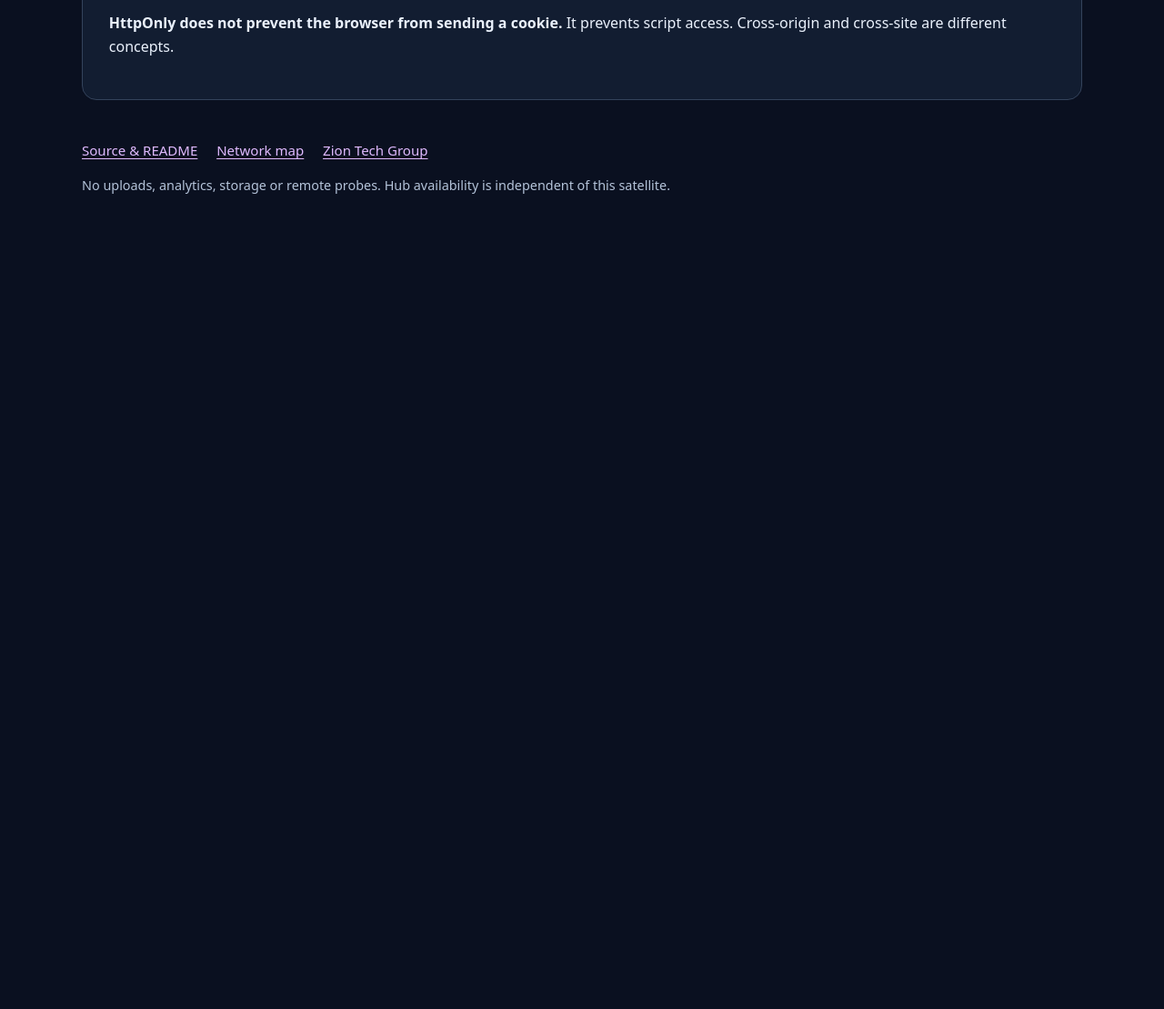
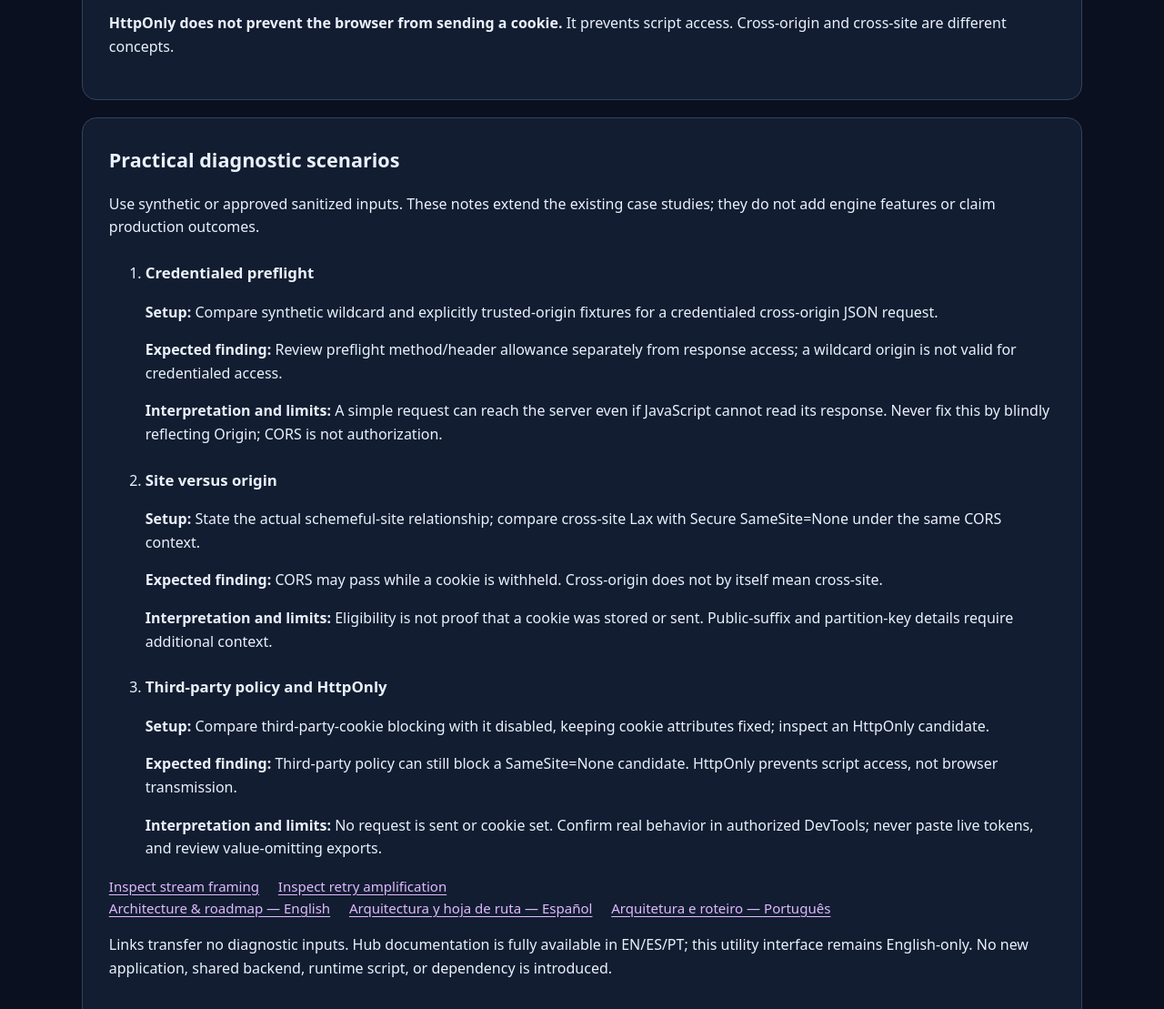
Before and after one commit to saipradikmallakuntla-tech/cors-cookie-doctor, a plain HTML site: page index.html in a window 1280 px wide. Shown: the part 2837-3946 px from the top of the page at 91% size. Before the commit the page ends 3114 px from the top, so only its background shows below. Drawn offline with Linux system fonts and the light colour scheme.

Commit message:
Add practical browser-policy diagnostics and EN ES PT architecture links

```diff
--- a/index.html
+++ b/index.html
@@ -11,5 +11,10 @@
 <div class="grid"><label for="requestHeaders">Request headers (name: value, one per line)<textarea id="requestHeaders" rows="6" spellcheck="false" maxlength="32768"></textarea></label><label for="actualResponse">Actual response headers<textarea id="actualResponse" rows="6" spellcheck="false" maxlength="32768"></textarea></label><label for="preflightResponse">OPTIONS preflight response headers<textarea id="preflightResponse" rows="6" spellcheck="false" maxlength="32768"></textarea></label></div><label for="cookies">Candidate cookies (one Set-Cookie value per line; use synthetic values)<textarea id="cookies" rows="4" spellcheck="false" maxlength="32768"></textarea></label><p class="muted">Cookie analysis asks whether a cookie with these attributes could accompany the supplied request, not whether the cookie was actually stored. Cookie values are never included in the report.</p><div class="actions"><button type="submit">Diagnose policy</button><button id="run-tests" type="button" class="secondary">Run built-in tests</button></div></form><p id="status" role="status" aria-live="polite"></p></section>
 <section id="results" class="panel" hidden aria-labelledby="results-heading"><h2 id="results-heading">2. Diagnostic report</h2><dl class="metrics"><div><dt>Request origin relationship</dt><dd id="origin-result">—</dd></div><div><dt>Preflight required by model</dt><dd id="preflight-result">—</dd></div><div><dt>Response access model</dt><dd id="cors-result">—</dd></div><div><dt>Cookie candidates</dt><dd id="cookie-result">—</dd></div></dl><h3>Findings</h3><ul id="findings" class="findings"></ul><h3>Cookie-by-cookie reasoning</h3><div id="cookie-details"></div><h3>Minimal header example for this request</h3><pre id="suggestion" tabindex="0"></pre><p class="notice">Only allow origins, methods and headers you actually trust. Never blindly reflect arbitrary Origin values. CORS is not authentication, and allowing browser access does not establish authorization.</p><button id="export" type="button" class="secondary">Export value-omitting JSON report</button></section>
 <section id="tests" class="panel" hidden aria-labelledby="tests-heading"><h2 id="tests-heading">Synthetic regression tests</h2><ul id="test-results"></ul></section>
-<section class="panel"><h2>Know the boundary</h2><p>No live requests are made. A simple cross-origin request can reach a server even when CORS blocks JavaScript from reading the response; a failed preflight normally prevents the actual request. Cookie handling is assessed separately.</p><p>This is a standards-oriented diagnostic model, not a browser conformance certificate. Public-suffix validation, partition keys / CHIPS, private-network policies, redirects, service workers, browser-specific grace periods and storage access exceptions are not fully modeled. Domain-attributed and partitioned cookies can require additional context. Confirm results in browser developer tools.</p><p><strong>HttpOnly does not prevent the browser from sending a cookie.</strong> It prevents script access. Cross-origin and cross-site are different concepts.</p></section></main>
+<section class="panel"><h2>Know the boundary</h2><p>No live requests are made. A simple cross-origin request can reach a server even when CORS blocks JavaScript from reading the response; a failed preflight normally prevents the actual request. Cookie handling is assessed separately.</p><p>This is a standards-oriented diagnostic model, not a browser conformance certificate. Public-suffix validation, partition keys / CHIPS, private-network policies, redirects, service workers, browser-specific grace periods and storage access exceptions are not fully modeled. Domain-attributed and partitioned cookies can require additional context. Confirm results in browser developer tools.</p><p><strong>HttpOnly does not prevent the browser from sending a cookie.</strong> It prevents script access. Cross-origin and cross-site are different concepts.</p></section><section id="diagnostic-notes" class="panel" aria-labelledby="diagnostic-notes-heading"><h2 id="diagnostic-notes-heading">Practical diagnostic scenarios</h2><p>Use synthetic or approved sanitized inputs. These notes extend the existing case studies; they do not add engine features or claim production outcomes.</p><ol>
+<li data-scenario="credentialed-preflight"><h3>Credentialed preflight</h3><p><strong>Setup:</strong> Compare synthetic wildcard and explicitly trusted-origin fixtures for a credentialed cross-origin JSON request.</p><p><strong>Expected finding:</strong> Review preflight method/header allowance separately from response access; a wildcard origin is not valid for credentialed access.</p><p><strong>Interpretation and limits:</strong> A simple request can reach the server even if JavaScript cannot read its response. Never fix this by blindly reflecting Origin; CORS is not authorization.</p></li>
+<li data-scenario="site-versus-origin"><h3>Site versus origin</h3><p><strong>Setup:</strong> State the actual schemeful-site relationship; compare cross-site Lax with Secure SameSite=None under the same CORS context.</p><p><strong>Expected finding:</strong> CORS may pass while a cookie is withheld. Cross-origin does not by itself mean cross-site.</p><p><strong>Interpretation and limits:</strong> Eligibility is not proof that a cookie was stored or sent. Public-suffix and partition-key details require additional context.</p></li>
+<li data-scenario="third-party-policy"><h3>Third-party policy and HttpOnly</h3><p><strong>Setup:</strong> Compare third-party-cookie blocking with it disabled, keeping cookie attributes fixed; inspect an HttpOnly candidate.</p><p><strong>Expected finding:</strong> Third-party policy can still block a SameSite=None candidate. HttpOnly prevents script access, not browser transmission.</p><p><strong>Interpretation and limits:</strong> No request is sent or cookie set. Confirm real behavior in authorized DevTools; never paste live tokens, and review value-omitting exports.</p></li>
+</ol><nav aria-label="Continue diagnosis"><a href="https://saipradikmallakuntla-tech.github.io/llm-stream-inspector/#diagnostic-notes">Inspect stream framing</a> <a href="https://saipradikmallakuntla-tech.github.io/agent-retry-safety-lab/#diagnostic-notes">Inspect retry amplification</a></nav><nav aria-label="Architecture and roadmap languages"><a href="https://saipradikmallakuntla-tech.github.io/zion-ai-apps-hub/changelog.html#architecture" lang="en" hreflang="en">Architecture &amp; roadmap — English</a> <a href="https://saipradikmallakuntla-tech.github.io/zion-ai-apps-hub/es/changelog.html#architecture" lang="es" hreflang="es">Arquitectura y hoja de ruta — Español</a> <a href="https://saipradikmallakuntla-tech.github.io/zion-ai-apps-hub/pt/changelog.html#architecture" lang="pt" hreflang="pt">Arquitetura e roteiro — Português</a></nav><p>Links transfer no diagnostic inputs. Hub documentation is fully available in EN/ES/PT; this utility interface remains English-only. No new application, shared backend, runtime script, or dependency is introduced.</p></section>
+</main>
 <footer class="shell"><nav aria-label="Project resources"><a href="https://github.com/saipradikmallakuntla-tech/cors-cookie-doctor">Source &amp; README</a><a href="https://github.com/saipradikmallakuntla-tech/cors-cookie-doctor/blob/main/NETWORK.md">Network map</a><a href="https://ziontechgroup.com/">Zion Tech Group</a></nav><p>No uploads, analytics, storage or remote probes. Hub availability is independent of this satellite.</p></footer></body></html>
```
Also changed, not shown: 2 other files.
